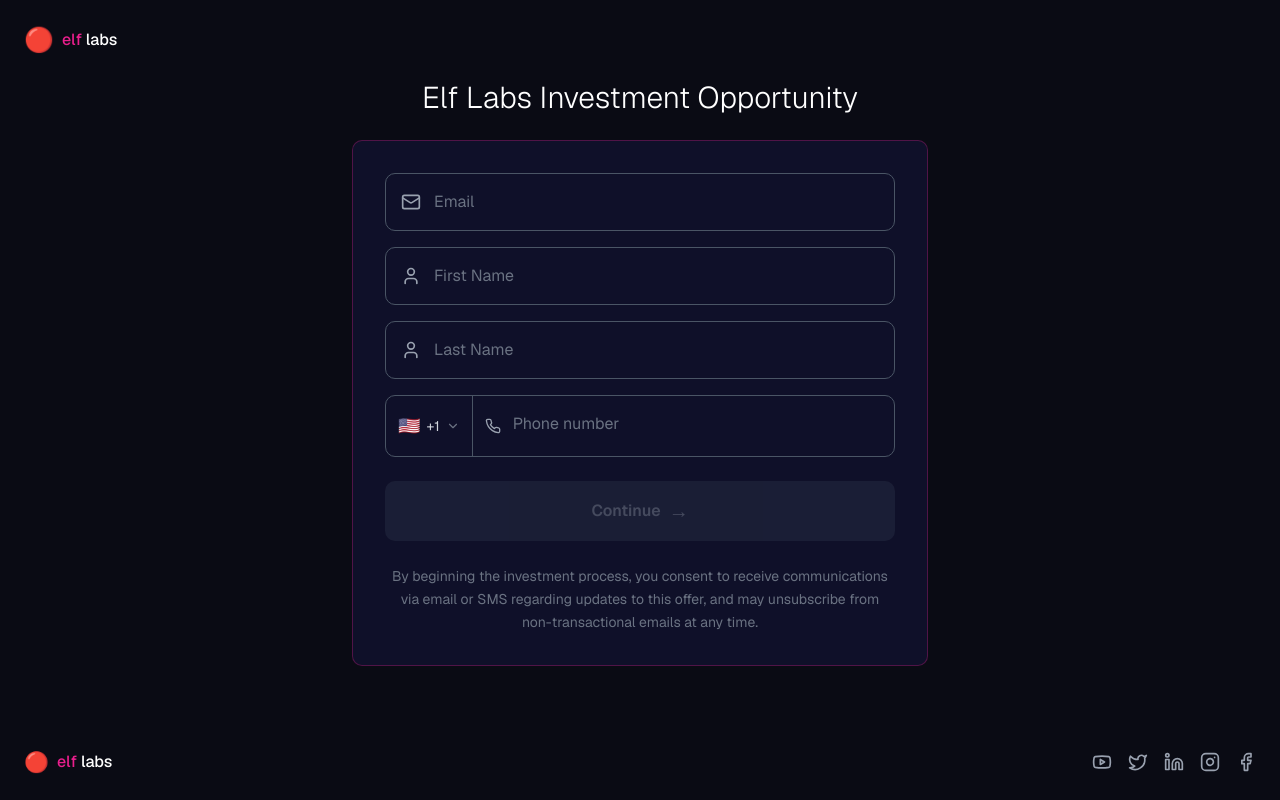
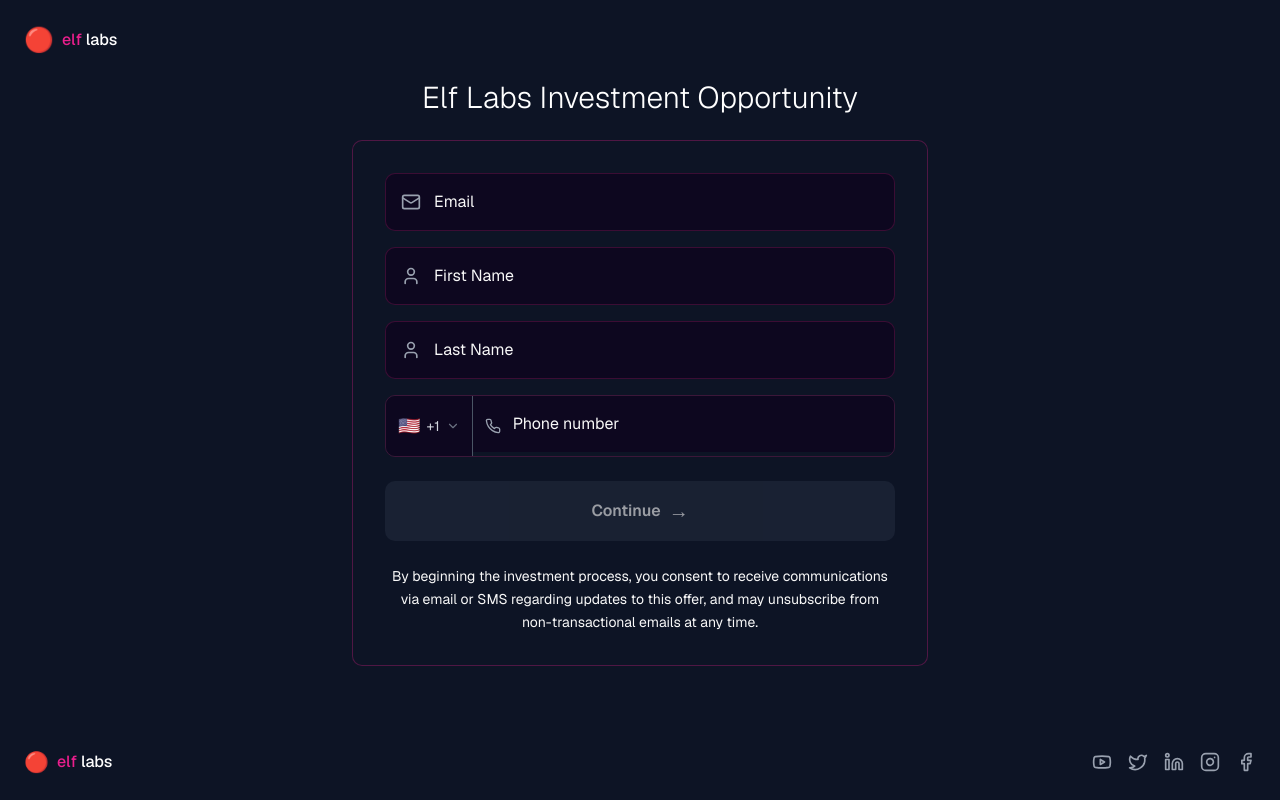
Before and after one commit to AkeoDev/elf-labs-investment-app, a Next.js app: page / in a window 1280 px wide. Built offline with nearby package versions, Linux system fonts and the light colour scheme.

Commit message:
26.02 style update

```diff
--- a/app/page.tsx
+++ b/app/page.tsx
@@ -22,7 +22,7 @@ export default function InvestmentPage() {
   }
 
   return (
-    <main className="min-h-screen bg-[#0a0b14] flex flex-col">
+    <main className="min-h-screen bg-[#0D1425] flex flex-col">
       <header className="p-4 md:p-6">
         <div className="flex items-center gap-2">
           <span className="text-[#e91e8c] text-2xl">🔴</span>
--- a/components/initial-form.tsx
+++ b/components/initial-form.tsx
@@ -84,7 +84,7 @@ export function InitialForm({ onSubmit }: InitialFormProps) {
   }
 
   return (
-    <div className="rounded-lg border border-[#e91e8c]/30 bg-[#0f1029] p-4 sm:p-8 max-w-xl mx-auto">
+    <div className="rounded-lg border border-[#e91e8c]/30 bg-[#0D1425] p-4 sm:p-8 max-w-xl mx-auto">
       <form onSubmit={handleSubmit} className="space-y-4">
         <div className="relative">
           <Mail className="absolute left-4 top-1/2 -translate-y-1/2 w-5 h-5 text-gray-400" />
@@ -94,8 +94,16 @@ export function InitialForm({ onSubmit }: InitialFormProps) {
   value={formData.email}
   onBlur={() => setTouched({ ...touched, email: true })}
   onChange={(e) => setFormData({ ...formData, email: e.target.value })}
-            className={`w-full bg-transparent border rounded-lg py-4 pl-12 pr-4 text-gray-300 placeholder-gray-500 focus:outline-none focus:border-gray-400 ${
-              touched.email && (!formData.email.trim() || !isValidEmail) ? "border-red-500" : "border-gray-600"
+  className={`w-full rounded-lg py-4 pl-12 pr-4
+    text-[#F6248833]
+    placeholder-[#F8F8F8]
+    bg-[#0E031EBF]
+    focus:outline-none
+    focus:border-[#F6248833]
+    ${
+      touched.email && (!formData.email.trim() || !isValidEmail)
+        ? "border border-red-500"
+        : "border border-[#F6248833]"
     }`}
 />
           {touched.email && !formData.email.trim() && (
@@ -114,8 +122,8 @@ export function InitialForm({ onSubmit }: InitialFormProps) {
             value={formData.firstName}
             onBlur={() => setTouched({ ...touched, firstName: true })}
             onChange={(e) => setFormData({ ...formData, firstName: e.target.value })}
-            className={`w-full bg-transparent border rounded-lg py-4 pl-12 pr-4 text-gray-300 placeholder-gray-500 focus:outline-none focus:border-gray-400 ${
-              touched.firstName && !formData.firstName.trim() ? "border-red-500" : "border-gray-600"
+            className={`w-full bg-[#0E031EBF] border rounded-lg py-4 pl-12 pr-4 text-gray-300 placeholder-[#F8F8F8] focus:outline-none focus:border-gray-400 ${
+              touched.firstName && !formData.firstName.trim() ? "border-red-500" : "border-[#F6248833]"
             }`}
           />
           {touched.firstName && !formData.firstName.trim() && (
@@ -131,8 +139,8 @@ export function InitialForm({ onSubmit }: InitialFormProps) {
             value={formData.lastName}
             onBlur={() => setTouched({ ...touched, lastName: true })}
             onChange={(e) => setFormData({ ...formData, lastName: e.target.value })}
-            className={`w-full bg-transparent border rounded-lg py-4 pl-12 pr-4 text-gray-300 placeholder-gray-500 focus:outline-none focus:border-gray-400 ${
-              touched.lastName && !formData.lastName.trim() ? "border-red-500" : "border-gray-600"
+            className={`w-full bg-[#0E031EBF] border rounded-lg py-4 pl-12 pr-4 text-gray-300 placeholder-[#F8F8F8] focus:outline-none focus:border-gray-400 ${
+              touched.lastName && !formData.lastName.trim() ? "border-red-500" : "border-[#F6248833]"
             }`}
           />
           {touched.lastName && !formData.lastName.trim() && (
@@ -142,13 +150,13 @@ export function InitialForm({ onSubmit }: InitialFormProps) {
 
         <div className="relative" ref={dropdownRef}>
           <div className={`flex border rounded-lg overflow-hidden ${
-            touched.phone && formData.phone.trim().length < 7 ? "border-red-500" : "border-gray-600"
+            touched.phone && formData.phone.trim().length < 7 ? "border-red-500" : "border-[#F6248833]"
           }`}>
             {/* Country code dropdown */}
             <button
               type="button"
               onClick={() => setShowCountryDropdown(!showCountryDropdown)}
-              className="flex items-center gap-1.5 px-3 py-4 border-r border-gray-600 hover:bg-white/5 transition-colors"
+              className="flex bg-[#0E031EBF] items-center gap-1.5 px-3 py-4 border-r border-gray-600 hover:bg-white/5 transition-colors"
             >
               <span className="text-lg">{countryCode.flag}</span>
               <span className="text-gray-300 text-sm">{countryCode.code}</span>
@@ -166,7 +174,7 @@ export function InitialForm({ onSubmit }: InitialFormProps) {
                   const value = e.target.value.replace(/[^0-9]/g, "")
                   setFormData({ ...formData, phone: value })
                 }}
-                className="w-full bg-transparent py-4 pl-10 pr-4 text-gray-300 placeholder-gray-500 focus:outline-none"
+                className="w-full bg-[#0E031EBF] py-4 pl-10 pr-4 text-gray-300 placeholder-[#F8F8F8] focus:outline-none"
               />
             </div>
           </div>
@@ -206,7 +214,7 @@ export function InitialForm({ onSubmit }: InitialFormProps) {
           className={`w-full mt-6 font-semibold py-4 rounded-lg flex items-center justify-center gap-2 transition-all duration-200 ${
             isFormComplete
               ? "bg-[#e91e8c] hover:bg-[#d11a7d] text-white cursor-pointer shadow-lg shadow-[#e91e8c]/20"
-              : "bg-gray-700/50 text-gray-500 cursor-not-allowed opacity-60"
+              : "bg-gray-700/50 text-[#F8F8F8] cursor-not-allowed opacity-60"
           }`}
         >
           Continue
@@ -214,7 +222,7 @@ export function InitialForm({ onSubmit }: InitialFormProps) {
         </button>
       </form>
 
-      <p className="text-gray-500 text-sm text-center mt-6 leading-relaxed">
+      <p className="text-[#F8F8F8] text-sm text-center mt-6 leading-relaxed">
         By beginning the investment process, you consent to receive communications via email or SMS regarding updates to
         this offer, and may unsubscribe from non-transactional emails at any time.
       </p>
```
Lines whose indentation alone changed are shown as unchanged.
